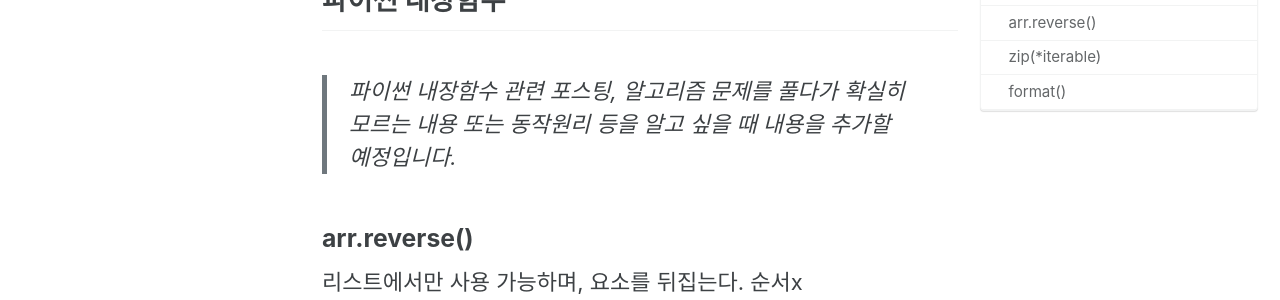
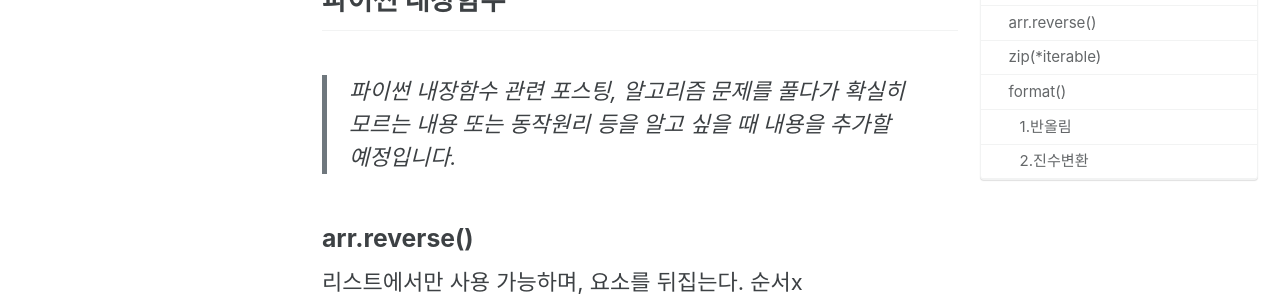
Before and after one commit to hython37/hython37.github.io, a Jekyll site: the page built from _posts/2020-12-12-Built-in Functions.md, in a window 1280 px wide and 1400 px high. Shown: the part 272-572 px from the top of the window. Built offline with Jekyll 4.4.1, drawn with Linux system fonts in a browser that asks for light colours; cached includes are drawn as plain includes.

Commit message:
update title

````diff
--- a/_posts/2020-12-12-Built-in Functions.md
+++ b/_posts/2020-12-12-Built-in Functions.md
@@ -53,7 +53,7 @@ for score in zip([20, 50, 40], [10, 50, 70]):
 ```
 
 ### format()
-1. 반올림
+#### 1.반올림
 
 ```python
 a = 3.145
@@ -65,7 +65,7 @@ print(format(a, ".2f"))
 > 3.15
 ```
 
-2. 진수변환
+#### 2.진수변환
 
 ```python
 a = 60
````
